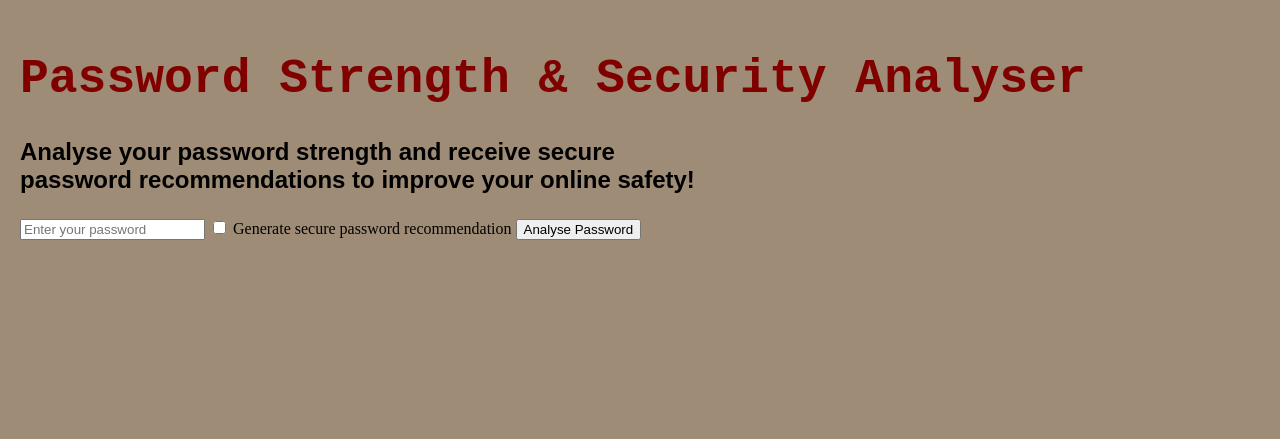
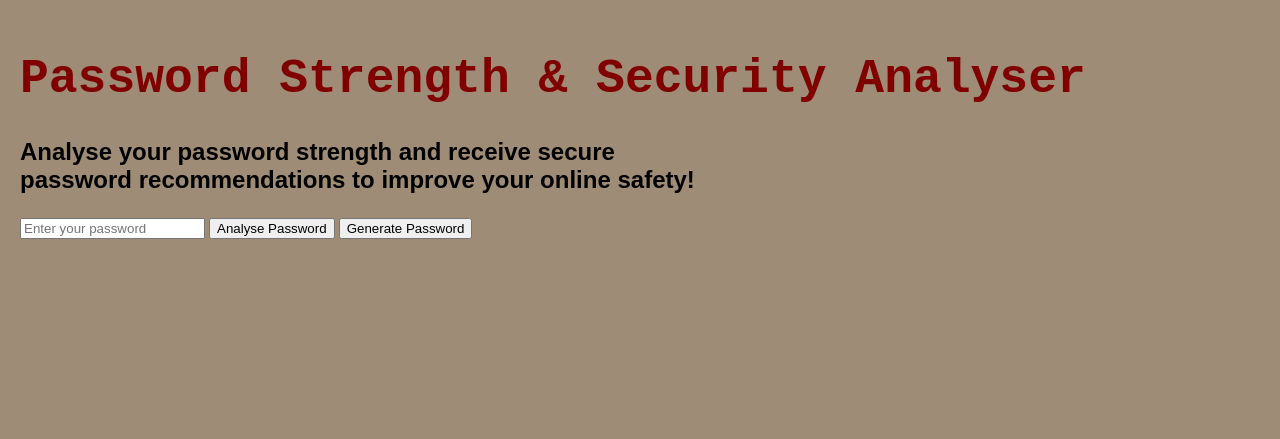
Before and after one commit to eesha-1/password-security-analyser, a Flask app: page / in a window 1280 px wide. Shown: the top 439 px of the page. Run offline with Flask 3, Linux system fonts and the light colour scheme.

Commit message:
Add separate generate password button

```diff
--- a/app.py
+++ b/app.py
@@ -12,8 +12,8 @@ def home():
     error_message = None
     if request.method == "POST":
         current_password = request.form["password"]
-        wants_recommendation = request.form.get("recommendation")
-        if current_password.strip() == "":
+        action = request.form.get("action")
+        if action == "analyse" and current_password.strip() == "":
              error_message = "Invalid password. Please enter your password again."
         else:
              score = 0
@@ -70,7 +70,7 @@ def home():
                 score = score + 1
              elif has_uppercase:
                 score = score + 1
-             if wants_recommendation:
+             if action == "generate":
                 acceptable_password = False
                 while acceptable_password == False:
                     characters = string.ascii_letters + string.digits + string.punctuation
--- a/templates/index.html
+++ b/templates/index.html
@@ -13,12 +13,13 @@
     <form method="POST">
         <input type="password" name="password" placeholder="Enter your password">
 
-        <label>
-            <input type="checkbox" name="recommendation">
-            Generate secure password recommendation
-        </label>
+        <button type="submit" name="action" value="analyse">
+            Analyse Password
+        </button>
 
-        <button type="submit">Analyse Password</button>
+        <button type="submit" name="action" value="generate">
+            Generate Password
+        </button>
     </form>
     {% if error_message %}
          <h2>{{ error_message }}</h2>
```
